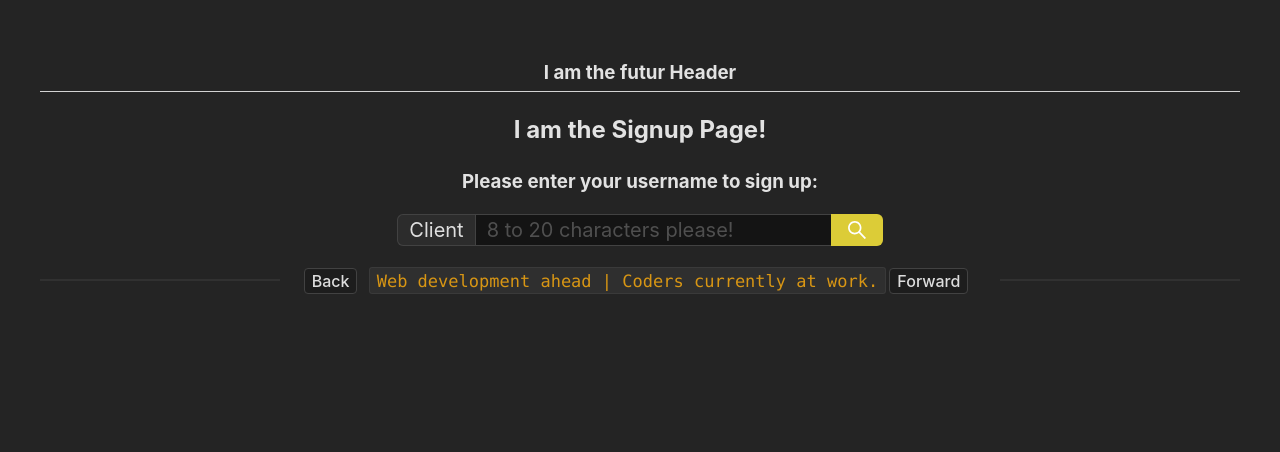
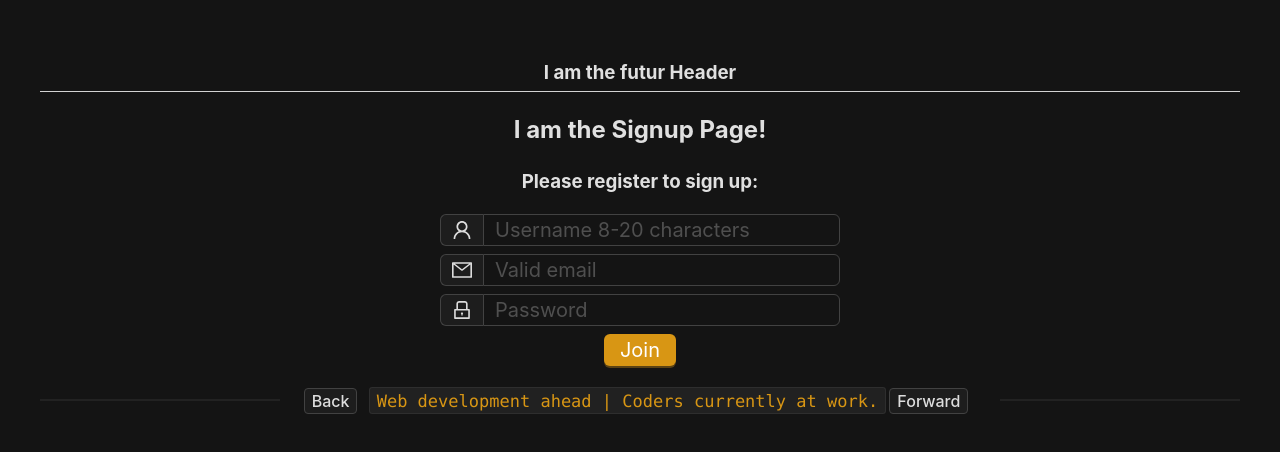
Before and after one commit to fredmelka/ironhack-client-project-quizz, a React (Vite) app: page /signup in a window 1280 px wide. Shown: the top 452 px of the page. Built offline with nearby package versions, Linux system fonts and the light colour scheme.

Commit message:
sign up form added

```diff
--- a/package.json
+++ b/package.json
@@ -10,6 +10,7 @@
     "preview": "vite preview"
   },
   "dependencies": {
+    "@ant-design/icons": "^5.1.4",
     "antd": "^5.5.2",
     "react": "^18.2.0",
     "react-dom": "^18.2.0",
--- a/src/app/App.jsx
+++ b/src/app/App.jsx
@@ -31,11 +31,14 @@ const router = createBrowserRouter(createRoutesFromElements(
 
 return (
   <>
-  <ConfigProvider theme={{algorithm: theme.darkAlgorithm, token: {colorPrimary: '#ffec3d', fontSize: 20}}}>
+  <ConfigProvider theme={{algorithm: theme.darkAlgorithm, token: {colorPrimary: '#faad14', fontSize: 20}}}>
     <RouterProvider router={ router }/>
   </ConfigProvider>
   </>);
 };
+
+// ***************************
+// theme={{algorithm: null, token: {colorPrimary: '#96890f', fontSize: 20, colorBgLayout: 'red'}}}
 
 
 /* ***************************
--- a/src/index.css
+++ b/src/index.css
@@ -5,7 +5,7 @@
 
   color-scheme: light dark;
   color: rgba(255, 255, 255, 0.87);
-  background-color: #242424;
+  background-color: #141414;
 
   font-synthesis: none;
   text-rendering: optimizeLegibility;
--- a/src/pages/Signup.jsx
+++ b/src/pages/Signup.jsx
@@ -1,7 +1,9 @@
 
-import React, { useState }                  from 'react';
-import { useNavigate }                      from 'react-router-dom';
-import { Input, Space, Tag, Typography }    from 'antd';
+import React, { useState } from 'react';
+import { useNavigate } from 'react-router-dom';
+import { Button, Input, Space, Tag, Typography } from 'antd';
+import { UserOutlined, LockOutlined, MailOutlined } from '@ant-design/icons';
+
 // import { createUser }                       from '../app/Crud.js'
 
 
@@ -10,10 +12,16 @@ export default function Signup () {
 let { Search } = Input;
 let { Text } = Typography;
 let [username, setUsername] = useState();
+let [userMail, setUserMail] = useState();
+let [userPassword, setPassword] = useState();
+
 let [userId, setUserId] = useState(null);
 let navigate = useNavigate();
 
 let updateName = (event) => {setUsername(event.target.value)};
+let updateMail = (event) => {setUserMail(event.target.value)};
+let updatePassword = (event) => {setPassword(event.target.value)};
+
 let goToLoginPage = (event) => {event.preventDefault(); navigate('/login');};
 
 async function signUp (x) {
@@ -28,17 +36,35 @@ catch (error) {console.log(error)};
 return (
     <>
     <h2>I am the Signup Page!</h2>
-    <h3>Please enter your username to sign up:</h3>
+    <h3>Please register to sign up:</h3>
     <Space direction='vertical'>
-        <Search
-            addonBefore='Client'
+        <Input
+            addonBefore={<UserOutlined />}
+            allowClear
+            type='text'
+            value={username}
+            placeholder='Username 8-20 characters'
+            onChange={updateName}/>
+        <Input
+            addonBefore={<MailOutlined />}
+            allowClear
+            type='mail'
+            value={userMail}
+            placeholder='Valid email'
+            onChange={updateMail}/>
+        <Input
+            addonBefore={<LockOutlined />}
             allowClear
             type='password'
-            value={username}
-            placeholder='8 to 20 characters please!'
-            enterButton
-            onChange={updateName}
-            onSearch={() => {signUp(username)}}/>
+            value={userPassword}
+            placeholder='Password'
+            onChange={updatePassword}/>
+
+        <Button type='primary' onClick={signUp}>Join</Button>
+
+{/* onSearch={() => {signUp(username)}} */}
+
+
     {userId &&  <>
                 <Text type='success'>You have successfully created your account! We are so happy that you join!</Text>
                 <Text type='success'> Click here to login <Tag onClick={goToLoginPage}>here</Tag>.</Text>
```
Also changed, not shown: 1 other file (tests, documents, lock files or other folders).
